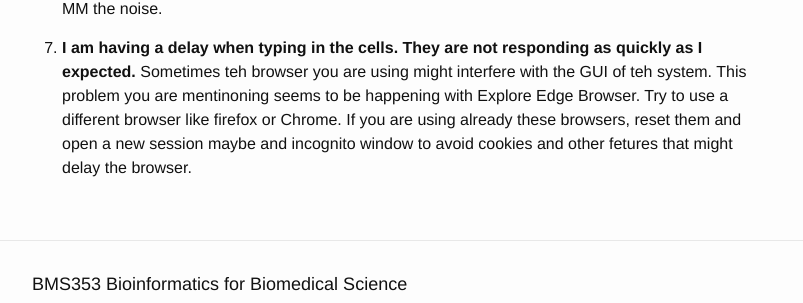
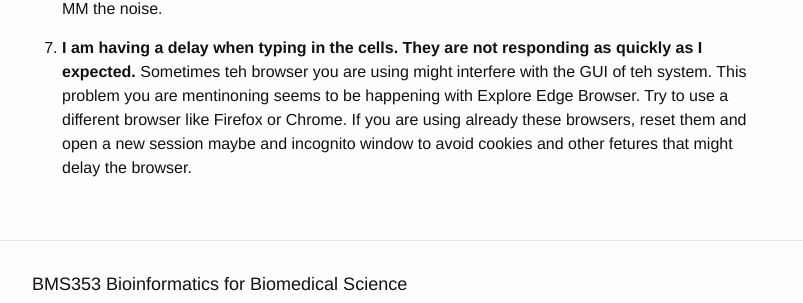
Before and after one commit to sods/bioinformatics, a Jekyll site: the page built from faq.md, in a window 1280 px wide. Shown: the part 1552-1855 px from the top of the page, without its empty margins (238-1041 px from the left). Built offline with Jekyll 4.4.1, drawn with Linux system fonts in a browser that asks for light colours.

Commit message:
fixing Typo

```diff
--- a/faq.md
+++ b/faq.md
@@ -26,4 +26,4 @@ In this sense the markdown cells are absolutely crucial and the notebook will al
 
 6. **What are the PM and MM in the Affymetrix chip and what are they for?** The scope of the microarrays is to quantify the gene expression levels and therefore to quantify copies of mRNA related to each gene they probe. Affymetrix does this using synthetic oligonucleotides, that cover a region around the poly A tail of each gene. They use 25bp long window to cover that region. They create a set of 11 matching oligos (Perfect Match- PM) and 11 mismatch oligos where the middle base 13th is changed with its complementary (Mismatch- MM). In total 22 synthetic oligos for each gene. The cDNA will bind to them and the more it binds the more mRNA of that gene there was in the sample. The flourescence attached to these oligos is then captured by a scanner and the level of flourescence intensity quantify the gene expression. The PM capture the mRNA copies and the MM the noise.
 
-6. **I am having a delay when typing in the cells. They are not responding as quickly as I expected.** Sometimes teh browser you are using might interfere with the GUI of teh system. This problem you are mentinoning seems to be happening with Explore Edge Browser. Try to use a different browser like firefox or Chrome. If you are using already these browsers, reset them and open a new session maybe and incognito window to avoid cookies and other fetures that might delay the browser.
+6. **I am having a delay when typing in the cells. They are not responding as quickly as I expected.** Sometimes teh browser you are using might interfere with the GUI of teh system. This problem you are mentinoning seems to be happening with Explore Edge Browser. Try to use a different browser like Firefox or Chrome. If you are using already these browsers, reset them and open a new session maybe and incognito window to avoid cookies and other fetures that might delay the browser.
```
